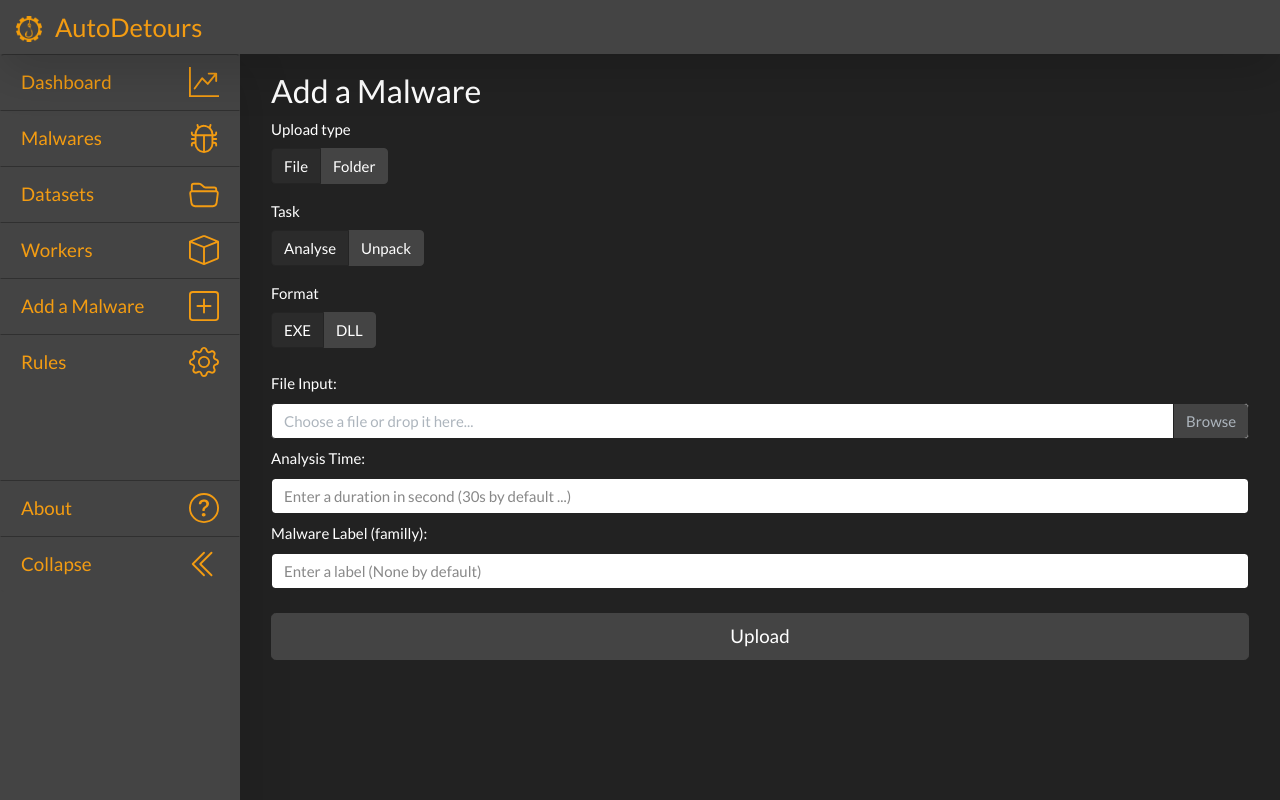
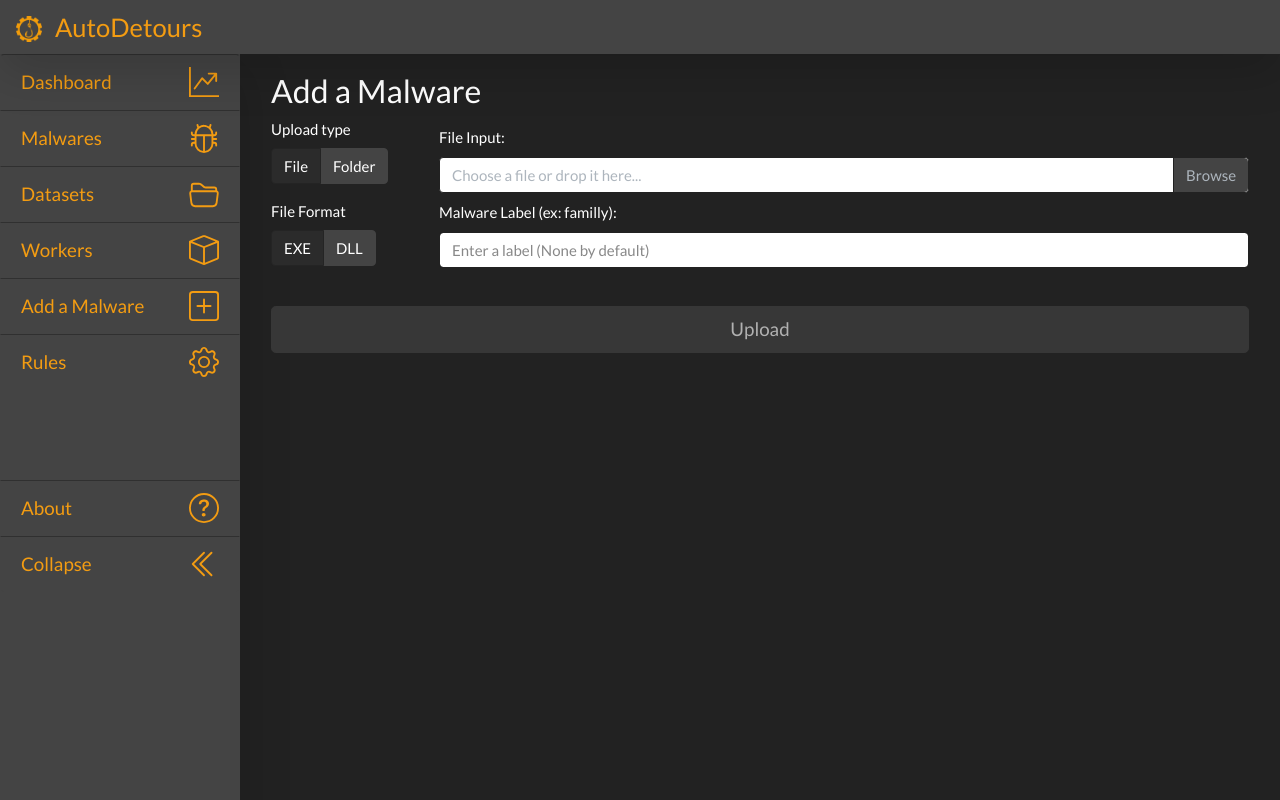
Before and after one commit to kn0wl3dge/AutoDetours, a Nuxt app in the folder frontend/: page /malwares/add in a window 1280 px wide. Built offline with nearby package versions, Linux system fonts and the light colour scheme.

Commit message:
Fix upload form and add jobs management

```diff
--- a/frontend/components/malwares/JobsTable.vue
+++ /dev/null
@@ -1,117 +0,0 @@
-<template>
-  <b-table :items="jobs" :fields="fields" fixed>
-    <template #cell(start_time)="row">
-      {{ $moment(row.item.start_time).format('LLL') }}
-    </template>
-
-    <template #cell(tags)="row">
-      <b-badge
-        v-for="tag in row.item.extras_results.tags"
-        :key="tag"
-        variant="secondary"
-        class="mr-2 shadow"
-      >
-        {{ tag }}
-      </b-badge>
-    </template>
-
-    <template #cell(job_type)="row">
-      <b-badge
-        pill
-        class="mr-2 shadow"
-        :variant="jobTypes[row.item.job_type].color"
-      >
-        {{ row.item.job_type }}
-      </b-badge>
-    </template>
-
-    <template #cell(job_time)="row">
-      {{ row.item.job_time }}
-    </template>
-
-    <template #cell(actions)="row">
-      <b-btn
-        class="mr-2"
-        :disabled="row.item.state !== 'DONE'"
-        @click="downloadResults(row.item.id)"
-        size="sm"
-      >
-        Download Results
-      </b-btn>
-
-      <b-btn
-        class="ml-2"
-        :disabled="row.item.state !== 'DONE'"
-        variant="danger"
-        @click="deleteJob(row.item.id)"
-        size="sm"
-      >
-        Delete Job
-      </b-btn>
-    </template>
-  </b-table>
-</template>
-
-<script>
-
-export default {
-  name: 'JobsTable',
-  props: {
-    jobs: { type: Array, default: () => { return [] } }
-  },
-  data () {
-    return {
-      fields: [
-        {
-          key: 'start_time',
-          label: 'Job started on',
-          sortable: true,
-          class: 'text-center'
-        },
-        {
-          key: 'tags',
-          label: 'Tags',
-          sortable: true,
-          class: 'text-center'
-        },
-        {
-          key: 'job_type',
-          label: 'Job Type',
-          sortable: true,
-          class: 'text-center'
-        },
-        {
-          key: 'job_time',
-          label: 'Job Time',
-          sortable: true,
-          class: 'text-center'
-        },
-        {
-          key: 'actions',
-          label: 'Actions',
-          class: 'text-center'
-        }
-      ],
-      jobTypes: {
-        Detours: {
-          color: 'secondary'
-        },
-        unpack: {
-          color: 'primary'
-        }
-      }
-    }
-  },
-  methods: {
-    downloadResults (id) {
-      window.open(`/api/jobs/${id}/download_results/`)
-    },
-    deleteJob (id) {
-      this.$api.jobs.delete(id)
-    }
-  }
-}
-</script>
-
-<style lang="scss" scoped>
-</style>
--- a/frontend/components/malwares/UploadForm.vue
+++ b/frontend/components/malwares/UploadForm.vue
@@ -1,5 +1,7 @@
 <template>
   <b-col>
+    <b-row>
+      <b-col cols="2">
         <b-form-group v-slot="{ ariaDescribedby }" label="Upload type">
           <b-form-radio-group
             id="btn-upload-type"
@@ -11,18 +13,7 @@
           />
         </b-form-group>
 
-    <b-form-group v-slot="{ ariaDescribedby }" label="Task">
-      <b-form-radio-group
-        id="btn-task"
-        v-model="task"
-        :options="task_options"
-        :aria-describedby="ariaDescribedby"
-        name="radios-btn-default"
-        buttons
-      />
-    </b-form-group>
-
-    <b-form-group v-if="task === 'analyse'" v-slot="{ ariaDescribedby }" label="Format">
+        <b-form-group v-slot="{ ariaDescribedby }" label="File Format">
           <b-form-radio-group
             id="btn-format"
             v-model="format"
@@ -32,7 +23,8 @@
             buttons
           />
         </b-form-group>
-
+      </b-col>
+      <b-col cols="10">
         <label for="finput" class="mt-2">
           <span v-if="upload_type === 'folder'">Folder</span><span v-else>File</span> Input:
         </label>
@@ -61,18 +53,8 @@
           multiple
         />
 
-    <label for="timeinput">Analysis Time:</label>
+        <label for="labelinput">Malware Label (ex: familly):</label>
         <b-form-input
-      id="timeinput"
-      v-model="time"
-      class="mb-2"
-      type="number"
-      placeholder="Enter a duration in second (30s by default ...)"
-    />
-
-    <label v-if="task === 'analyse'" for="labelinput">Malware Label (familly):</label>
-    <b-form-input
-      v-if="task === 'analyse'"
           id="labelinput"
           v-model="label"
           class="mb-2"
@@ -87,9 +69,12 @@
           v-model="export_dll"
           class="mb-2"
           type="text"
-      placeholder="Enter export name"
+          placeholder="Enter export name to be used as entrypoint"
         />
-
+      </b-col>
+    </b-row>
+    <b-row>
+      <b-col>
         <b-progress
           v-if="uploadPercentage !== 0 && uploadPercentage !== 100"
           :value="uploadPercentage"
@@ -97,14 +82,25 @@
           animated
           class="mb-2 mt-2"
         />
-    <b-btn size="lg" block class="mb-2 mt-4" @click="uploadFile">
+        <b-btn
+          :disabled="files.length === 0"
+          size="lg"
+          block
+          class="mb-2 mt-4"
+          @click="uploadFile"
+        >
           Upload
         </b-btn>
+      </b-col>
+    </b-row>
+    <job-form :malwares="malwares" />
   </b-col>
 </template>
 
 <script>
+import JobForm from '../jobs/JobForm.vue'
 export default {
+  components: { JobForm },
   name: 'UploadForm',
   data () {
     return {
@@ -113,25 +109,23 @@ export default {
         { text: 'File', value: 'file' },
         { text: 'Folder', value: 'folder' }
       ],
-      task: 'analyse',
-      task_options: [
-        { text: 'Analyse', value: 'analyse' },
-        { text: 'Unpack', value: 'unpack' }
-      ],
       format: 'exe',
       format_options: [
         { text: 'EXE', value: 'exe' },
         { text: 'DLL', value: 'dll' }
       ],
-      files: null,
-      time: null,
+      files: [],
       label: null,
       export_dll: null,
-      uploadPercentage: 0
+      uploadPercentage: 0,
+      malwares: []
     }
   },
   methods: {
     uploadFile () {
+      if (this.malwares.length !== 0) {
+        this.malwares = []
+      }
       for (const file in this.files) {
         const fileName = this.files[file].name
         const formData = new FormData()
@@ -141,11 +135,6 @@ export default {
         formData.append('format', this.format)
         if (this.format === 'dll') {
           formData.append('export_dll', this.export_dll)
-        }
-        if (this.time) {
-          formData.append('time', this.time)
-        } else {
-          formData.append('time', 30)
         }
         if (this.label) {
           formData.append('label', this.label)
@@ -165,6 +154,7 @@ export default {
   `The sample ${resp.name} has been uploaded with a time of ${resp.time}s.`,
   'success'
             )
+            this.malwares.push(resp)
           })
           .catch((e) => {
             this.notification(
@@ -173,6 +163,7 @@ export default {
   'danger'
             )
           })
+        this.askForJobSubmission()
       }
     },
     notification (title, msg, variant) {
@@ -181,6 +172,25 @@ export default {
         variant,
         autoHideDelay: 10000
       })
+    },
+    askForJobSubmission () {
+      this.boxTwo = ''
+      this.$bvModal.msgBoxConfirm('Would you like to submit some jobs on these samples?', {
+        title: 'Jobs Submission',
+        size: 'md',
+        buttonSize: 'md',
+        okVariant: 'primary',
+        okTitle: 'YES',
+        cancelTitle: 'NO',
+        footerClass: 'p-2',
+        hideHeaderClose: false,
+        centered: true
+      })
+        .then((value) => {
+          if (value) {
+            this.$bvModal.show('jobModal')
+          }
+        })
     }
   }
 }
```
Lines whose indentation alone changed are shown as unchanged.
